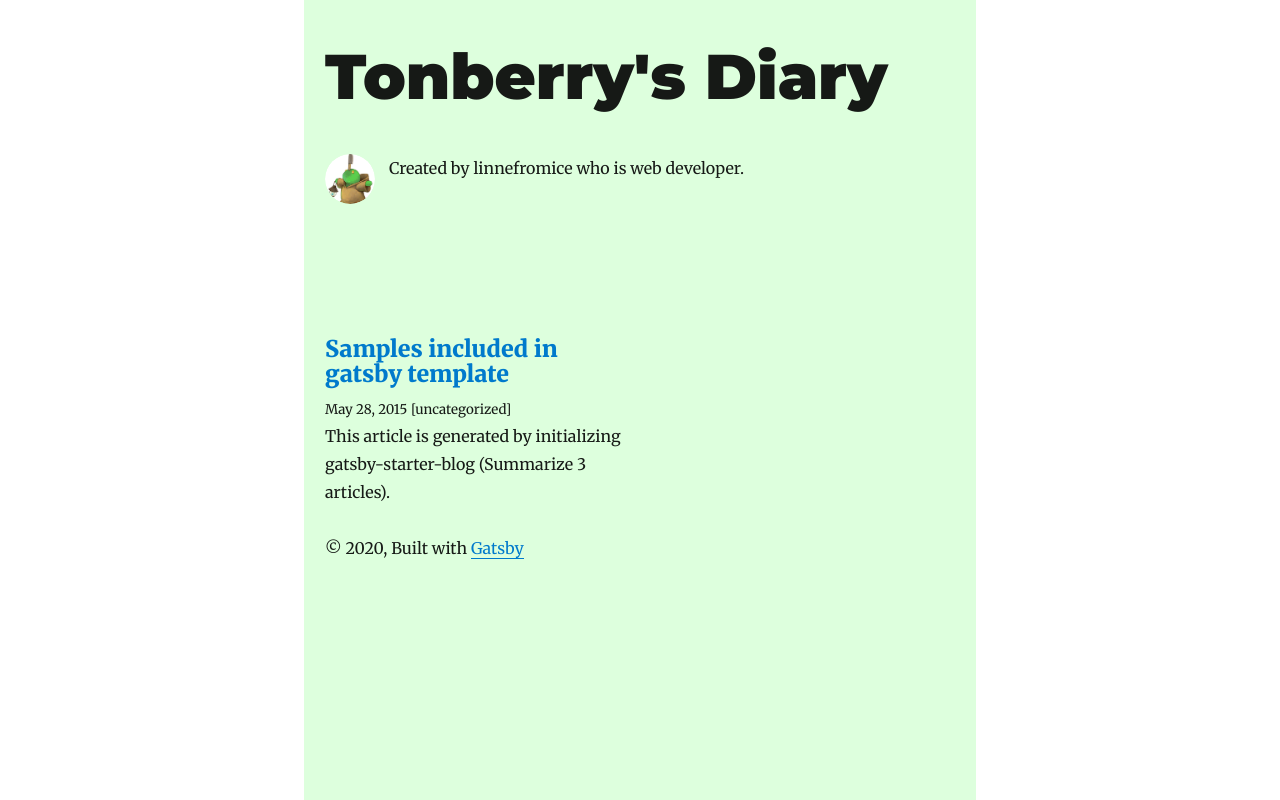
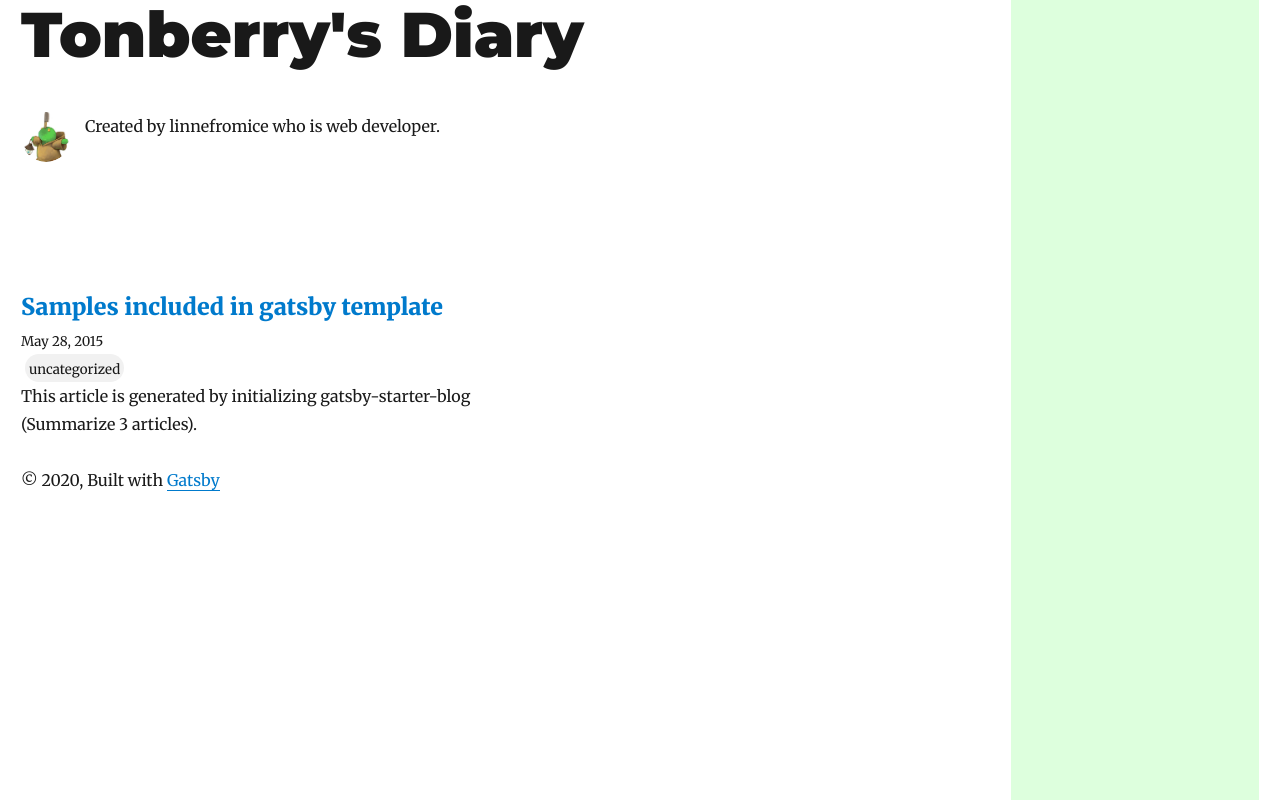
Before and after one commit to linnefromice/blog_practice, a Gatsby site in the folder gatsby_one/: page / in a window 1280 px wide. Built offline with nearby package versions, Linux system fonts and the light colour scheme; Gatsby itself is replaced by a stand-in of ours; some packages are replaced by stand-ins of ours.

Commit message:
update blog project - add tags component

```diff
--- a/gatsby_one/src/components/layout.js
+++ b/gatsby_one/src/components/layout.js
@@ -2,6 +2,17 @@ import React from "react"
 import { Link } from "gatsby"
 
 import { rhythm, scale } from "../utils/typography"
+
+import styled from "styled-components"
+const GridContainer = styled.div`
+  display: grid;
+  grid-template-columns: 4fr 1fr;
+  padding: 0 ${rhythm(3 / 4)};
+`
+const Drawer = styled.div`
+  background-color: #DDFFDD;
+  height: 100vh;
+`
 
 const Layout = ({ location, title, children }) => {
   const rootPath = `${__PATH_PREFIX__}/`
@@ -48,6 +59,26 @@ const Layout = ({ location, title, children }) => {
     )
   }
   return (
+    <GridContainer>
+      <div>
+        <header>{header}</header>
+        <main>{children}</main>
+        <footer>
+          © {new Date().getFullYear()}, Built with
+          {` `}
+          <a href="https://www.gatsbyjs.org">Gatsby</a>
+        </footer>
+      </div>
+      <Drawer>
+
+      </Drawer>
+    </GridContainer>
+  )
+}
+
+export default Layout
+
+/*
     <div
       style={{
         marginLeft: `auto`,
@@ -66,7 +97,4 @@ const Layout = ({ location, title, children }) => {
         <a href="https://www.gatsbyjs.org">Gatsby</a>
       </footer>
     </div>
-  )
-}
-
-export default Layout
+*/
--- a/gatsby_one/src/pages/index.js
+++ b/gatsby_one/src/pages/index.js
@@ -12,6 +12,28 @@ const GridContainer = styled.div`
   display: grid;
   grid-template-columns: 1fr 1fr;
 `
+const ChipArea = styled.div`
+  display: flex;
+  flex-direction: row;
+`
+const Chip = styled.div`
+  border-radius: 25px;
+  background-color: #f1f1f1;
+  padding: 0 0.25rem;
+  margin: 0 0.25rem;
+`
+
+const TagChips = ({tags}) => (
+  <ChipArea>
+    {tags.map((tag) => {
+      return(
+        <Chip>
+          <small>{tag}</small>
+        </Chip>
+      )
+    })}
+  </ChipArea>
+)
 
 const BlogIndex = ({ data, location }) => {
   const siteTitle = data.site.siteMetadata.title
@@ -36,7 +58,10 @@ const BlogIndex = ({ data, location }) => {
                     {title}
                   </Link>
                 </h3>
-                <small>{node.frontmatter.date}</small>{` `}<small>{`[${node.frontmatter.tags}]`}</small>
+                <div>
+                  <small>{node.frontmatter.date}</small>
+                </div>
+                <TagChips tags={node.frontmatter.tags}/>
               </header>
               <section>
                 <p
```
